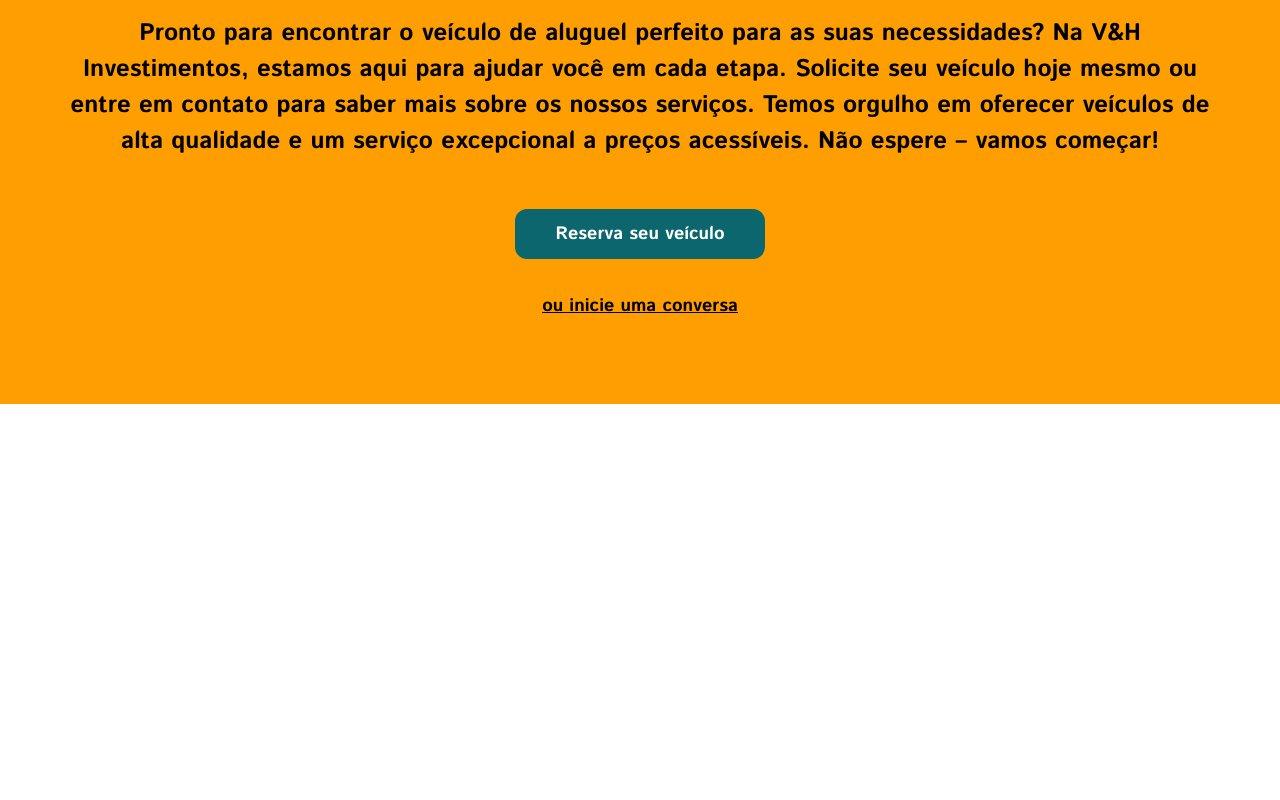
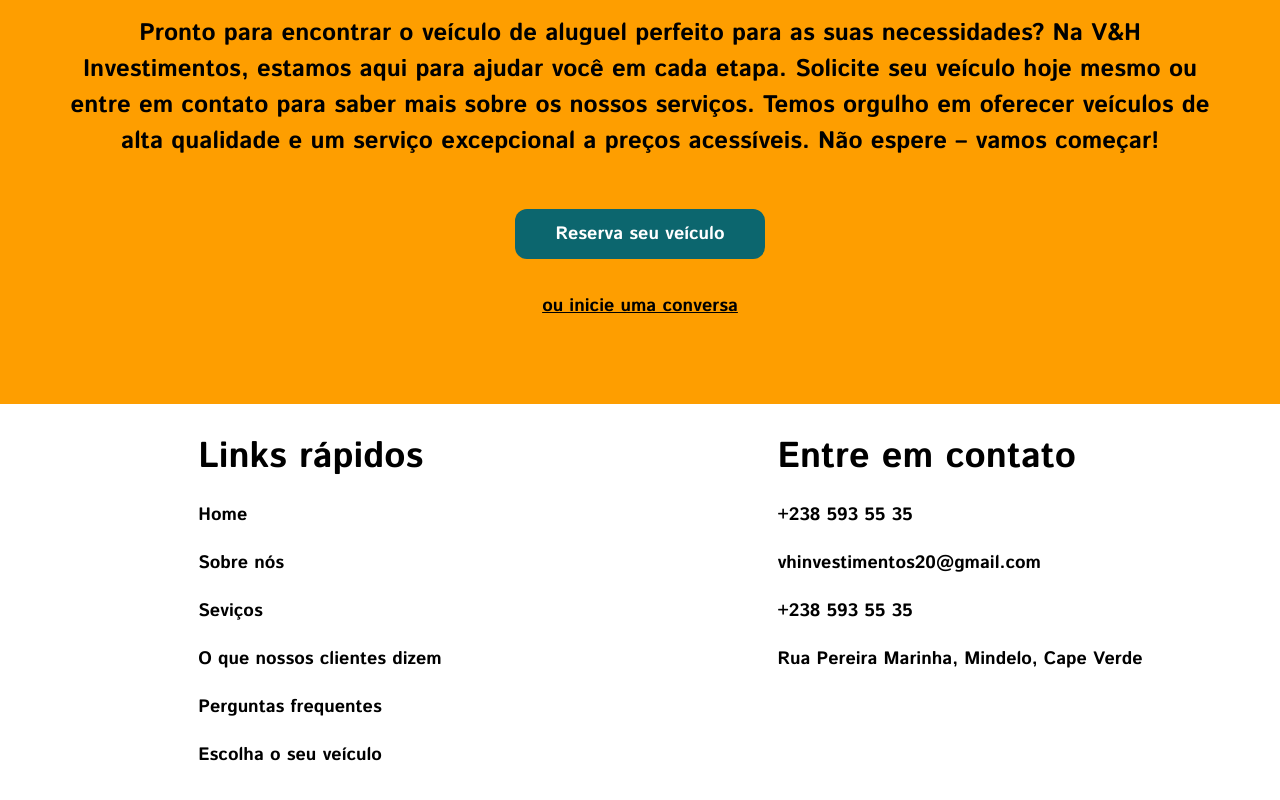
Before and after one commit to d-coder47/rent-a-car, a React (Vite) app: page / in a window 1280 px wide. Shown: the part 3869-4669 px from the top of the page. Before the commit the page ends 4273 px from the top, so only its background shows below. Built offline with nearby package versions, Linux system fonts and the light colour scheme.

Commit message:
feat: Add footer section

```diff
--- /dev/null
+++ b/src/components/Footer/Footer.tsx
@@ -0,0 +1,135 @@
+import { Box, Typography, useTheme } from "@mui/material";
+import React from "react";
+import { useTranslation } from "react-i18next";
+
+const Footer: React.FC = () => {
+  const { t } = useTranslation();
+
+  const theme = useTheme();
+
+  const sections = [
+    {
+      section: "Home",
+      link: "dummy",
+    },
+    {
+      section: "Sobre nós",
+      link: "dummy",
+    },
+    {
+      section: "Seviços",
+      link: "dummy",
+    },
+    {
+      section: "O que nossos clientes dizem",
+      link: "dummy",
+    },
+    {
+      section: "Perguntas frequentes",
+      link: "dummy",
+    },
+    {
+      section: "Escolha o seu veículo",
+      link: "dummy",
+    },
+  ];
+
+  const contacts = [
+    {
+      contact: "+238 593 55 35",
+      icon: "phone",
+    },
+    {
+      contact: "vhinvestimentos20@gmail.com",
+      icon: "mail",
+    },
+    {
+      contact: "+238 593 55 35",
+      icon: "phone",
+    },
+    {
+      contact: "Rua Pereira Marinha, Mindelo, Cape Verde",
+      icon: "location",
+    },
+  ];
+
+  return (
+    <Box
+      sx={{
+        display: "flex",
+        height: "400px",
+        width: "100%",
+        flexDirection: "row",
+        justifyContent: "space-between",
+        alignItems: "center",
+        background: "#fff",
+      }}
+    >
+      <Box
+        sx={{
+          width: "50%",
+          height: "100%",
+          display: "flex",
+          flexDirection: "column",
+          alignItems: "center",
+        }}
+      >
+        <Box>
+          <Typography
+            variant="h2"
+            sx={{
+              marginTop: "30px",
+              marginBottom: "20px",
+            }}
+          >
+            Links rápidos
+          </Typography>
+          {sections.map((item) => (
+            <Typography
+              variant="h3"
+              sx={{
+                marginBottom: "20px",
+              }}
+            >
+              {item.section}
+            </Typography>
+          ))}
+        </Box>
+      </Box>
+
+      <Box
+        sx={{
+          width: "50%",
+          height: "100%",
+          display: "flex",
+          flexDirection: "column",
+          alignItems: "center",
+        }}
+      >
+        <Box>
+          <Typography
+            variant="h2"
+            sx={{
+              marginTop: "30px",
+              marginBottom: "20px",
+            }}
+          >
+            Entre em contato
+          </Typography>
+          {contacts.map((item) => (
+            <Typography
+              variant="h3"
+              sx={{
+                marginBottom: "20px",
+              }}
+            >
+              {item.contact}
+            </Typography>
+          ))}
+        </Box>
+      </Box>
+    </Box>
+  );
+};
+
+export default Footer;
--- a/src/pages/Home.tsx
+++ b/src/pages/Home.tsx
@@ -7,6 +7,7 @@
 import Testimonials from "../components/Testimonials/Testimonials";
 import FAQs from "../components/FAQs/FAQs";
 import Engagement from "../components/Engagement/Engagement";
+import Footer from "../components/Footer/Footer";
 
 const Home = () => {
   return (
@@ -19,6 +20,7 @@
       <Testimonials />
       <FAQs />
       <Engagement />
+      <Footer />
     </Box>
   );
 };
```
